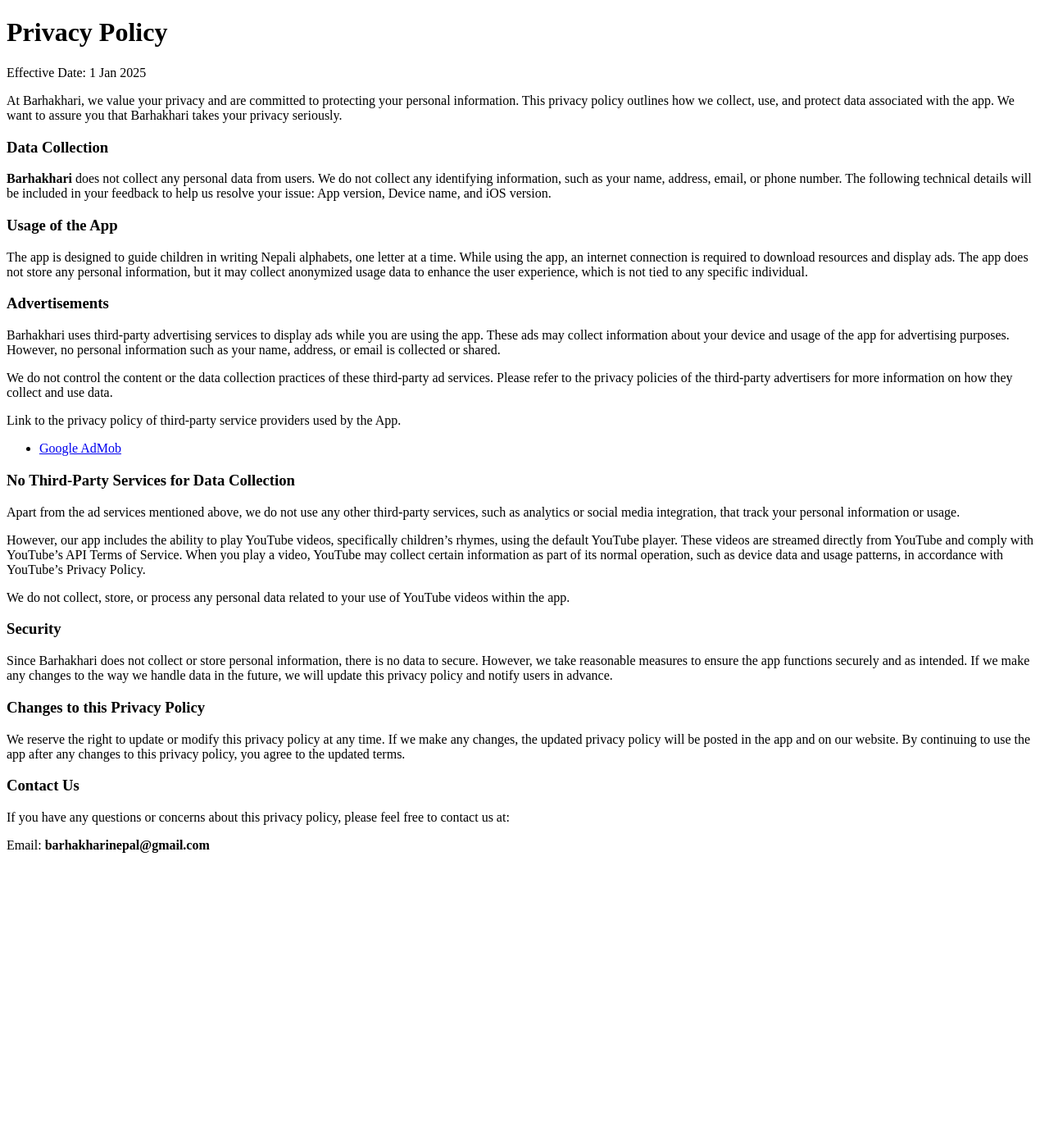
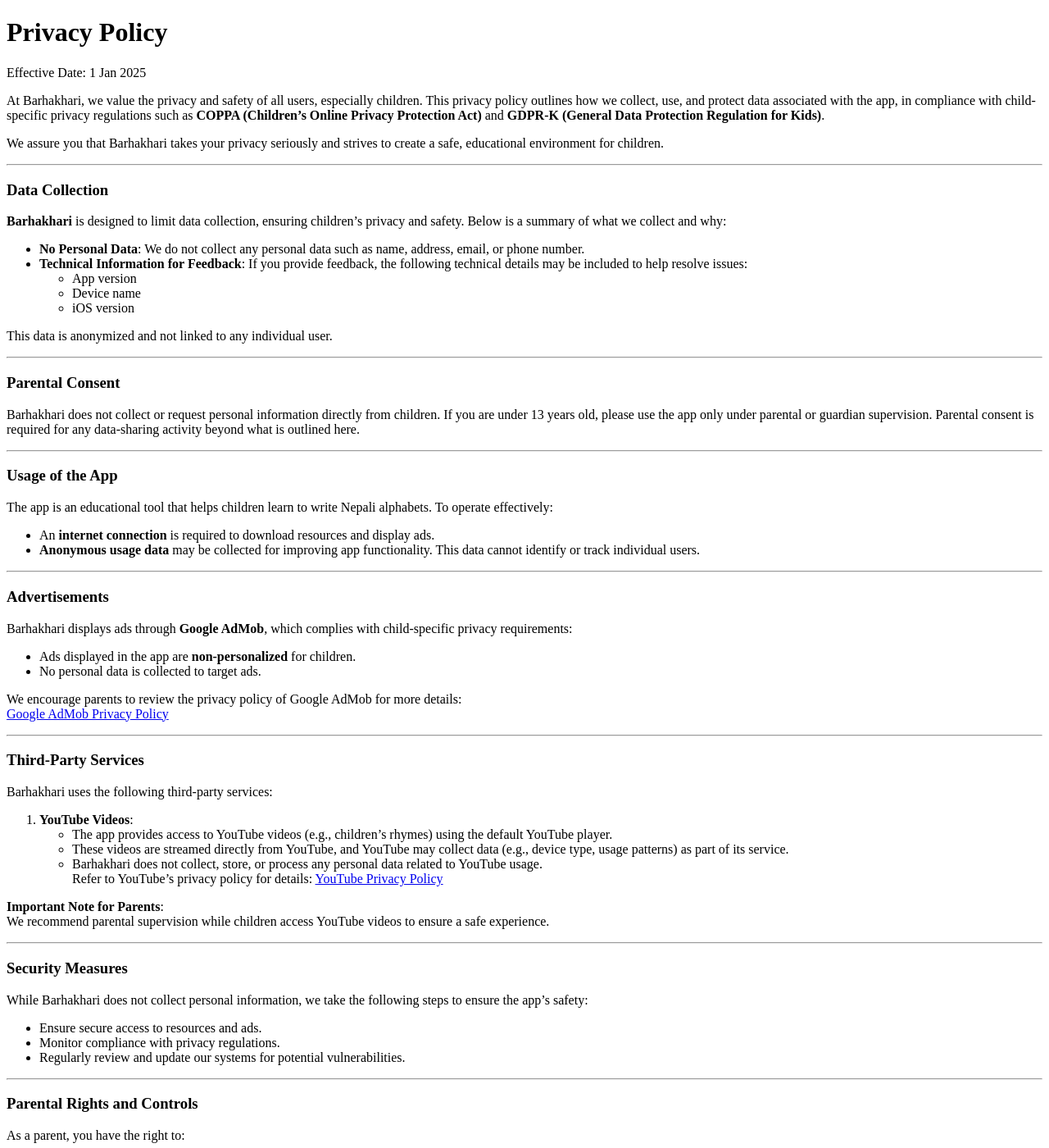
Before and after one commit to Barhakhari/barhakhari.github.io, a Jekyll site: the page built from privacy-policy.md, in a window 1280 px wide and 1400 px high. Shown: the whole window at 82% size. Built offline with Jekyll 4.4.1, drawn with Linux system fonts in a browser that asks for light colours; some of the changed text lies outside the part shown.

Commit message:
Update privacy-policy.md

```diff
--- a/privacy-policy.md
+++ b/privacy-policy.md
@@ -4,14 +4,11 @@
 permalink: /privacy-policy/
 ---
 
-
 <style>
-
   /* Hide default Jekyll page title and header */
   h1.page-title {
     display: none;
   }
-
   header {
     display: none;
   }
@@ -19,48 +16,95 @@
 
 # Privacy Policy
 
-
 Effective Date: 1 Jan 2025
 
+At Barhakhari, we value the privacy and safety of all users, especially children. This privacy policy outlines how we collect, use, and protect data associated with the app, in compliance with child-specific privacy regulations such as **COPPA (Children’s Online Privacy Protection Act)** and **GDPR-K (General Data Protection Regulation for Kids)**.
 
-At Barhakhari, we value your privacy and are committed to protecting your personal information. This privacy policy outlines how we collect, use, and protect data associated with the app. We want to assure you that Barhakhari takes your privacy seriously.
+We assure you that Barhakhari takes your privacy seriously and strives to create a safe, educational environment for children.
+
+---
 
 ### Data Collection
 
-**Barhakhari** does not collect any personal data from users. We do not collect any identifying information, such as your name, address, email, or phone number. The following technical details will be included in your feedback to help us resolve your issue: App version, Device name, and iOS version.
+**Barhakhari** is designed to limit data collection, ensuring children's privacy and safety. Below is a summary of what we collect and why:
+
+- **No Personal Data**: We do not collect any personal data such as name, address, email, or phone number.
+- **Technical Information for Feedback**: If you provide feedback, the following technical details may be included to help resolve issues:
+  - App version
+  - Device name
+  - iOS version
+
+This data is anonymized and not linked to any individual user.
+
+---
+
+### Parental Consent
+
+Barhakhari does not collect or request personal information directly from children. If you are under 13 years old, please use the app only under parental or guardian supervision. Parental consent is required for any data-sharing activity beyond what is outlined here.
+
+---
 
 ### Usage of the App
 
-The app is designed to guide children in writing Nepali alphabets, one letter at a time. While using the app, an internet connection is required to download resources and display ads. The app does not store any personal information, but it may collect anonymized usage data to enhance the user experience, which is not tied to any specific individual.
+The app is an educational tool that helps children learn to write Nepali alphabets. To operate effectively:
+- An **internet connection** is required to download resources and display ads.
+- **Anonymous usage data** may be collected for improving app functionality. This data cannot identify or track individual users.
+
+---
 
 ### Advertisements
 
-Barhakhari uses third-party advertising services to display ads while you are using the app. These ads may collect information about your device and usage of the app for advertising purposes. However, no personal information such as your name, address, or email is collected or shared.
+Barhakhari displays ads through **Google AdMob**, which complies with child-specific privacy requirements:
+- Ads displayed in the app are **non-personalized** for children.
+- No personal data is collected to target ads.
 
-We do not control the content or the data collection practices of these third-party ad services. Please refer to the privacy policies of the third-party advertisers for more information on how they collect and use data.
+We encourage parents to review the privacy policy of Google AdMob for more details:
+[Google AdMob Privacy Policy](https://policies.google.com/privacy?hl=en&gl=US)
 
-Link to the privacy policy of third-party service providers used by the App.
+---
 
-- [Google AdMob](https://policies.google.com/privacy?hl=en&gl=US){:target="_blank"}
+### Third-Party Services
 
-### No Third-Party Services for Data Collection
+Barhakhari uses the following third-party services:
 
-Apart from the ad services mentioned above, we do not use any other third-party services, such as analytics or social media integration, that track your personal information or usage.
+1. **YouTube Videos**:
+   - The app provides access to YouTube videos (e.g., children’s rhymes) using the default YouTube player.
+   - These videos are streamed directly from YouTube, and YouTube may collect data (e.g., device type, usage patterns) as part of its service.
+   - Barhakhari does not collect, store, or process any personal data related to YouTube usage.
+   Refer to YouTube’s privacy policy for details: [YouTube Privacy Policy](https://policies.google.com/privacy)
 
-However, our app includes the ability to play YouTube videos, specifically children’s rhymes, using the default YouTube player. These videos are streamed directly from YouTube and comply with YouTube’s API Terms of Service. When you play a video, YouTube may collect certain information as part of its normal operation, such as device data and usage patterns, in accordance with YouTube’s Privacy Policy.
+**Important Note for Parents**:
+We recommend parental supervision while children access YouTube videos to ensure a safe experience.
 
-We do not collect, store, or process any personal data related to your use of YouTube videos within the app.
+---
 
-### Security
+### Security Measures
 
-Since Barhakhari does not collect or store personal information, there is no data to secure. However, we take reasonable measures to ensure the app functions securely and as intended. If we make any changes to the way we handle data in the future, we will update this privacy policy and notify users in advance.
+While Barhakhari does not collect personal information, we take the following steps to ensure the app's safety:
+- Ensure secure access to resources and ads.
+- Monitor compliance with privacy regulations.
+- Regularly review and update our systems for potential vulnerabilities.
 
-### Changes to this Privacy Policy
+---
 
-We reserve the right to update or modify this privacy policy at any time. If we make any changes, the updated privacy policy will be posted in the app and on our website. By continuing to use the app after any changes to this privacy policy, you agree to the updated terms.
+### Parental Rights and Controls
+
+As a parent, you have the right to:
+- Review and delete any feedback-related data shared with us.
+- Contact us for questions about our data collection practices.
+
+To exercise these rights, email us at: **barhakharinepal@gmail.com**
+
+---
+
+### Changes to This Privacy Policy
+
+We reserve the right to update or modify this privacy policy at any time to comply with evolving regulations or improve transparency. If significant changes occur, we will notify users via the app and update the policy on our website.
+
+---
 
 ### Contact Us
 
-If you have any questions or concerns about this privacy policy, please feel free to contact us at:
+If you have questions or concerns about this privacy policy or your child’s safety, please contact us at:
 
-Email: <b>barhakharinepal@gmail.com</b>
+**Email**: **barhakharinepal@gmail.com**
```
